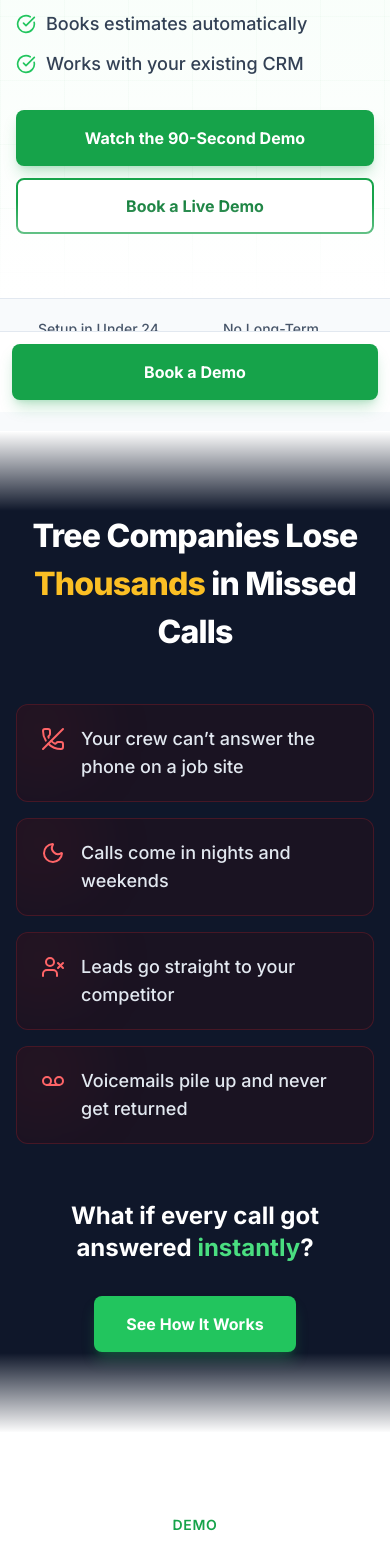
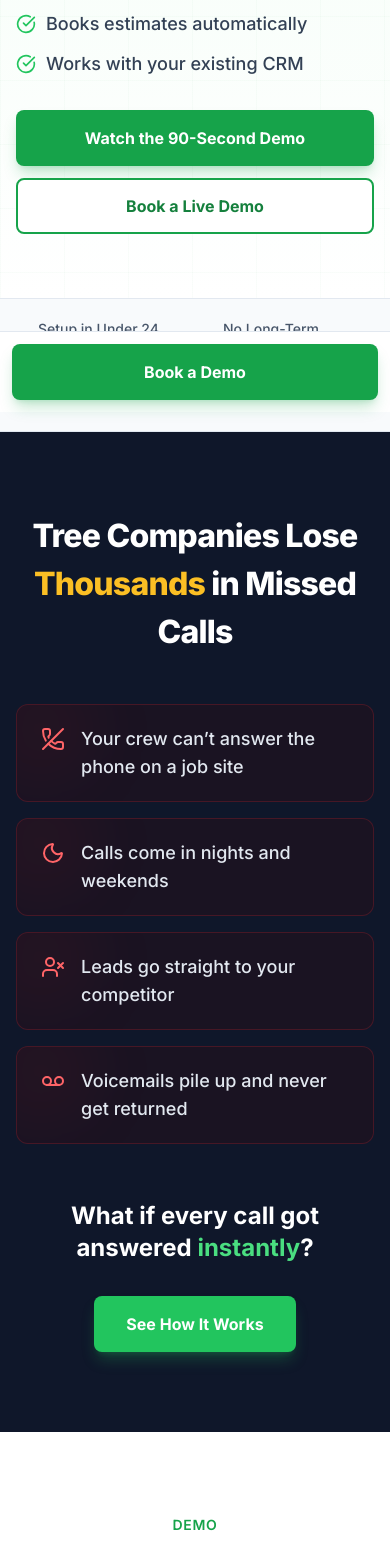
Before and after one commit to beautaytoe/tree-service-AI, a Next.js app: page / in a window 390 px wide. Shown: the part 432-1984 px from the top of the page. Built offline with nearby package versions, Linux system fonts and the light colour scheme.

Commit message:
Polish: remove gradient artifacts, fix Calendly container, clean section edges

```diff
--- a/components/Contact.tsx
+++ b/components/Contact.tsx
@@ -5,10 +5,7 @@ import { Send } from "lucide-react";
 
 export default function Contact() {
   return (
-    <section id="contact" className="relative bg-section-dark py-20 sm:py-28">
-      {/* Top gradient transition */}
-      <div className="pointer-events-none absolute inset-x-0 top-0 h-20 bg-gradient-to-b from-white to-transparent" style={{ top: "-1px" }} />
-
+    <section id="contact" className="bg-section-dark py-20 sm:py-28">
       <div className="mx-auto max-w-7xl px-4 sm:px-6 lg:px-8">
         <motion.div
           className="text-center"
@@ -38,12 +35,14 @@ export default function Contact() {
             viewport={{ once: true, margin: "-60px" }}
             transition={{ duration: 0.5, delay: 0.1 }}
           >
-            <iframe
-              src="https://calendly.com/beau-rizedigital/30min?hide_gdpr_banner=1&background_color=1e293b&text_color=e2e8f0&primary_color=22c55e"
-              className="h-[600px] w-full rounded-2xl"
-              frameBorder="0"
-              title="Book a Demo"
-            />
+            <div className="overflow-hidden rounded-2xl border border-charcoal-700">
+              <iframe
+                src="https://calendly.com/beau-rizedigital/30min?hide_gdpr_banner=1&background_color=1e293b&text_color=e2e8f0&primary_color=22c55e"
+                className="h-[600px] w-full"
+                frameBorder="0"
+                title="Book a Demo"
+              />
+            </div>
           </motion.div>
 
           {/* Fallback form */}
--- a/components/Hero.tsx
+++ b/components/Hero.tsx
@@ -113,9 +113,6 @@ export default function Hero() {
           </motion.div>
         </div>
       </div>
-
-      {/* Bottom gradient transition */}
-      <div className="pointer-events-none absolute inset-x-0 bottom-0 h-24 bg-gradient-to-b from-transparent to-white" />
     </section>
   );
 }
--- a/components/LeadCapture.tsx
+++ b/components/LeadCapture.tsx
@@ -5,10 +5,7 @@ import { Phone } from "lucide-react";
 
 export default function LeadCapture() {
   return (
-    <section className="relative bg-green-700 py-16 sm:py-20">
-      {/* Top gradient */}
-      <div className="pointer-events-none absolute inset-x-0 top-0 h-16 bg-gradient-to-b from-white to-transparent" style={{ top: "-1px" }} />
-
+    <section className="bg-green-700 py-16 sm:py-20">
       <div className="mx-auto max-w-3xl px-4 text-center sm:px-6 lg:px-8">
         <motion.div
           initial={{ opacity: 0, y: 20 }}
@@ -50,9 +47,6 @@ export default function LeadCapture() {
           </p>
         </motion.div>
       </div>
-
-      {/* Bottom gradient */}
-      <div className="pointer-events-none absolute inset-x-0 bottom-0 h-16 bg-gradient-to-b from-transparent to-white" style={{ bottom: "-1px" }} />
     </section>
   );
 }
--- a/components/Problem.tsx
+++ b/components/Problem.tsx
@@ -24,10 +24,7 @@ const problems = [
 
 export default function Problem() {
   return (
-    <section className="relative bg-section-dark py-20 sm:py-28">
-      {/* Top gradient transition from light to dark */}
-      <div className="pointer-events-none absolute inset-x-0 top-0 h-20 bg-gradient-to-b from-white to-transparent" style={{ top: "-1px" }} />
-
+    <section className="bg-section-dark py-20 sm:py-28">
       <div className="mx-auto max-w-4xl px-4 sm:px-6 lg:px-8">
         <motion.div
           className="text-center"
@@ -81,9 +78,6 @@ export default function Problem() {
           </a>
         </motion.div>
       </div>
-
-      {/* Bottom gradient transition from dark to light */}
-      <div className="pointer-events-none absolute inset-x-0 bottom-0 h-20 bg-gradient-to-b from-transparent to-white" style={{ bottom: "-1px" }} />
     </section>
   );
 }
```
